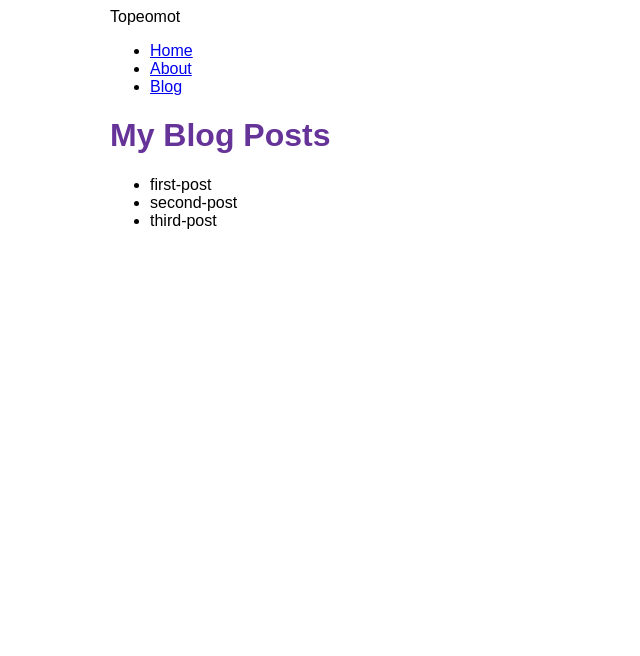
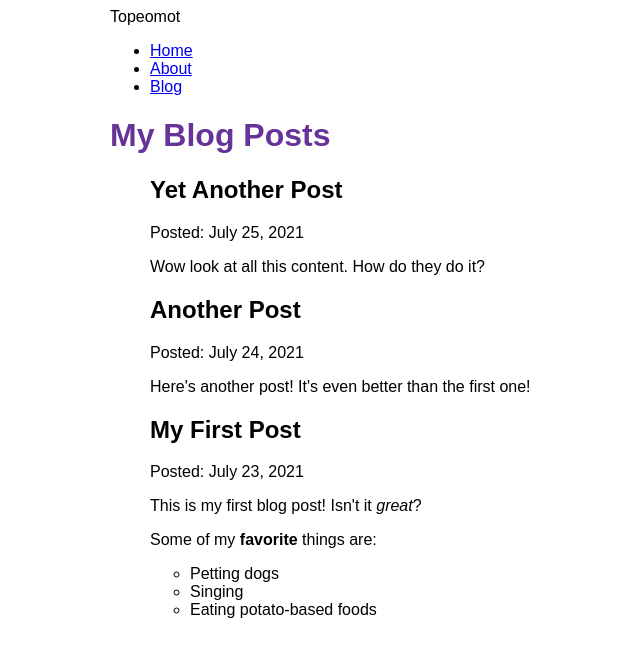
Before and after one commit to topeomot2/blog, a Gatsby site: page /blog in a window 1280 px wide. Shown: the whole page, without its empty margins (280-920 px from the left). Built offline with nearby package versions, Linux system fonts and the light colour scheme; Gatsby itself is replaced by a stand-in of ours.

Commit message:
Finished Gatsby Tutorial Part 5

```diff
--- a/blog/first-post.mdx
+++ b/blog/first-post.mdx
@@ -0,0 +1,12 @@
+---
+title: "My First Post"
+date: "2021-07-23"
+---
+
+This is my first blog post! Isn't it *great*?
+
+Some of my **favorite** things are:
+
+* Petting dogs
+* Singing
+* Eating potato-based foods
--- a/blog/second-post.mdx
+++ b/blog/second-post.mdx
@@ -0,0 +1,6 @@
+---
+title: "Another Post"
+date: "2021-07-24"
+---
+
+Here's another post! It's even better than the first one!
--- a/blog/third-post.mdx
+++ b/blog/third-post.mdx
@@ -0,0 +1,6 @@
+---
+title: "Yet Another Post"
+date: "2021-07-25"
+---
+
+Wow look at all this content. How do they do it?
--- a/gatsby-config.js
+++ b/gatsby-config.js
@@ -14,5 +14,6 @@
         path: `${__dirname}/blog`,
       }
     },
+    "gatsby-plugin-mdx",
 ],
 };
--- a/package.json
+++ b/package.json
@@ -15,9 +15,12 @@
     "clean": "gatsby clean"
   },
   "dependencies": {
+    "@mdx-js/mdx": "^1.6.22",
+    "@mdx-js/react": "^1.6.22",
     "gatsby": "^3.11.0",
     "gatsby-plugin-gatsby-cloud": "^2.11.0",
     "gatsby-plugin-image": "^1.11.0",
+    "gatsby-plugin-mdx": "^2.11.0",
     "gatsby-plugin-sharp": "^3.11.0",
     "gatsby-source-filesystem": "^3.11.0",
     "react": "^17.0.1",
--- a/src/pages/blog.js
+++ b/src/pages/blog.js
@@ -1,5 +1,6 @@
 import * as React from 'react'
 import { graphql } from 'gatsby'
+import { MDXRenderer } from 'gatsby-plugin-mdx'
 import Layout from '../components/layout'
 
 const BlogPage = ({data}) => {
@@ -7,11 +8,15 @@
     <Layout pageTitle="My Blog Posts">
       <ul>
       {
-        data.allFile.nodes.map(node => (
-          <li key={node.name}>
-            {node.name}
-          </li>
-        ))
+        data.allMdx.nodes.map((node) => (
+            <article key={node.id}>
+                <h2>{node.frontmatter.title}</h2>
+                <p>Posted: {node.frontmatter.date}</p>
+                <MDXRenderer>
+                {node.body}
+                </MDXRenderer>
+            </article>
+            ))
       }
       </ul>
     </Layout>
@@ -21,11 +26,17 @@
 
 export const query = graphql`
   query {
-    allFile {
-      nodes {
-        name
+    allMdx(sort: {fields: frontmatter___date, order: DESC}) {
+        nodes {
+          frontmatter {
+            date(formatString: "MMMM D, YYYY")
+            title
+          }
+          id
+          body
+        }
       }
-    }
-  }`
+  }
+  `
 
 export default BlogPage
```
Also changed, not shown: 1 other file.
